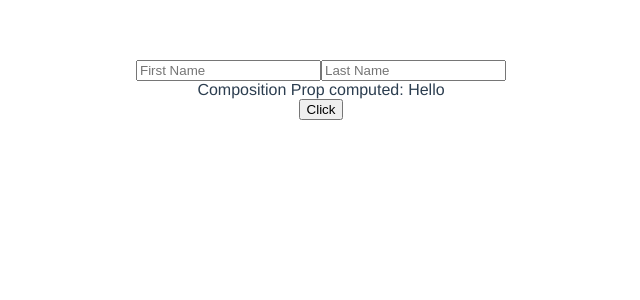
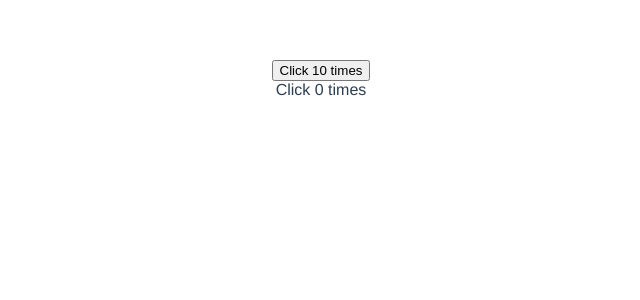
Before and after one commit to dattruong88vn/education-vue3js, a Vue app in the folder vue-composition/: page / in a window 1280 px wide. Shown: the top 300 px of the page, without its empty margins (319-959 px from the left). Built offline with nearby package versions, Linux system fonts and the light colour scheme.

Commit message:
Reuseable Function with Hooks

```diff
--- a/vue-composition/src/App.vue
+++ b/vue-composition/src/App.vue
@@ -1,14 +1,17 @@
 <template>
-  <Person />
+  <ClickCount />
+  <HoverCount />
 </template>
 
 <script>
-import Person from "./components/Person.vue";
+import ClickCount from "./components/ClickCount.vue";
+import HoverCount from "./components/HoverCount.vue";
 
 export default {
   name: "App",
   components: {
-    Person,
+    ClickCount,
+    HoverCount,
   },
 };
 </script>
--- /dev/null
+++ b/vue-composition/src/components/ClickCount.vue
@@ -0,0 +1,23 @@
+<template>
+  <div>
+    <button @click="increaseCount">Click {{ count }} times</button>
+  </div>
+</template>
+
+<script>
+import useCounter from "../hooks/useCounter";
+
+export default {
+  name: "Click-Count",
+  setup() {
+    const { count, increaseCount } = useCounter(10, 5);
+
+    return {
+      count,
+      increaseCount,
+    };
+  },
+};
+</script>
+
+<style scoped></style>
--- /dev/null
+++ b/vue-composition/src/components/HoverCount.vue
@@ -0,0 +1,23 @@
+<template>
+  <div>
+    <div @mouseover="increaseCount">Click {{ count }} times</div>
+  </div>
+</template>
+
+<script>
+import useCounter from "../hooks/useCounter";
+
+export default {
+  name: "Click-Count",
+  setup() {
+    const { count, increaseCount } = useCounter();
+
+    return {
+      count,
+      increaseCount,
+    };
+  },
+};
+</script>
+
+<style scoped></style>
--- /dev/null
+++ b/vue-composition/src/hooks/useCounter.js
@@ -0,0 +1,14 @@
+import { ref } from "vue";
+
+export default function useCounter(initialCount = 0, stepCount = 1) {
+  const count = ref(initialCount);
+
+  function increaseCount() {
+    count.value += stepCount;
+  }
+
+  return {
+    count,
+    increaseCount,
+  };
+}
```
